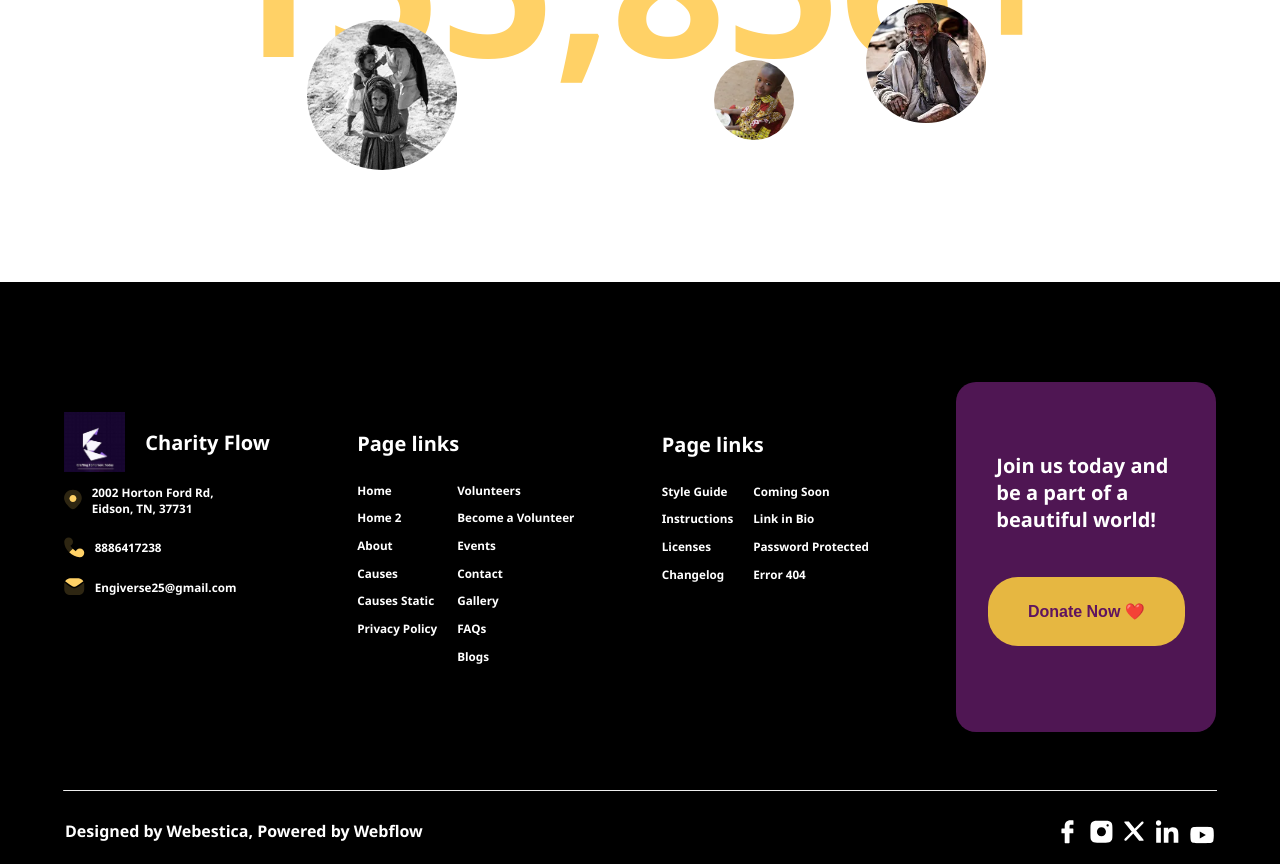
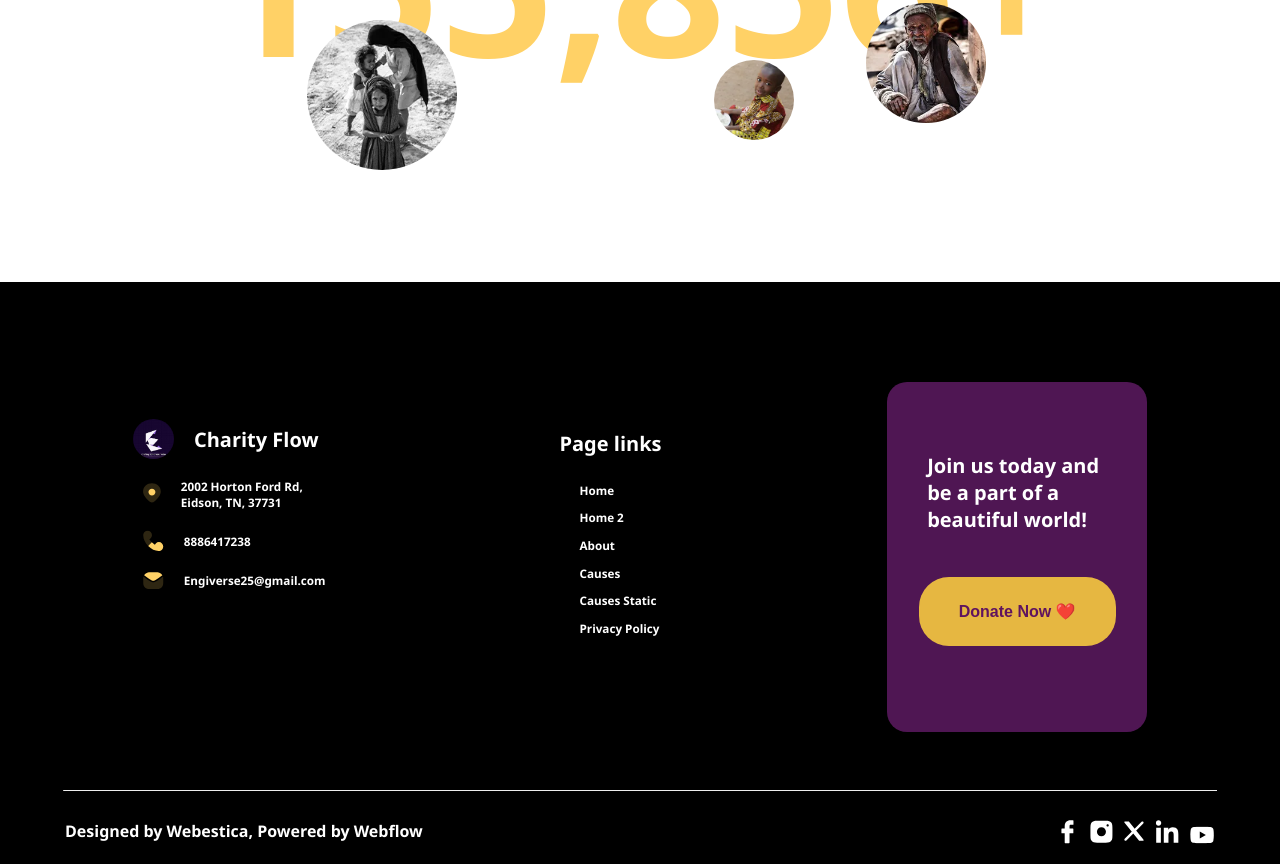
Before and after one commit to Sivasundhar16/charity-update, a plain HTML site: page about.html in a window 1280 px wide. Shown: the part 4183-5047 px from the top of the page. Drawn offline with nearby package versions, Linux system fonts and the light colour scheme.

Commit message:
finished. just for checking

```diff
--- a/about.css
+++ b/about.css
@@ -541,12 +541,14 @@ body {
 
 .firstimgfooter img {
   width: auto;
-  height: 60px;
+  height: 40px;
+  border-radius: 50%;
 }
 
 .firstpartflex {
   display: flex;
-  gap: 10px;
+  gap: 20px;
+  margin-left: 10px;
 }
 
 .firstdivfooter {
@@ -559,9 +561,12 @@ body {
 
 .makesecondflex {
   display: flex;
-  gap: 20px;
+  gap: 40px;
 }
 
+.makesecondflex h3 {
+  margin-left: 20px;
+}
 .finalfooteriv {
   display: flex;
   flex-direction: column;
@@ -959,4 +964,7 @@ body {
   .makethriddiv {
     display: none;
   }
+  .makewhite h4 {
+    font-size: 10px;
+  }
 }
--- a/about.html
+++ b/about.html
@@ -379,7 +379,7 @@
                 <h3>Causes Static</h3>
                 <h3>Privacy Policy</h3>
               </div>
-              <div>
+              <!-- <div>
                 <h3>Volunteers</h3>
                 <h3>Become a Volunteer</h3>
                 <h3>Events</h3>
@@ -387,12 +387,12 @@
                 <h3>Gallery</h3>
                 <h3>FAQs</h3>
                 <h3>Blogs</h3>
-              </div>
+              </div> -->
             </div>
           </div>
 
           <!-- thrid div -->
-          <div class="makethriddiv" data-aos="fade-up" data-aos-duration="2000">
+          <!-- <div class="makethriddiv" data-aos="fade-up" data-aos-duration="2000">
             <h1>Page links</h1>
             <div class="makesecondflex makeh3cursor">
               <div>
@@ -408,7 +408,7 @@
                 <h3>Error 404</h3>
               </div>
             </div>
-          </div>
+          </div> -->
 
           <!-- fourth div -->
 
--- a/causes.css
+++ b/causes.css
@@ -268,12 +268,14 @@ body {
 
 .firstimgfooter img {
   width: auto;
-  height: 60px;
+  height: 40px;
+  border-radius: 50%;
 }
 
 .firstpartflex {
   display: flex;
-  gap: 10px;
+  gap: 20px;
+  margin-left: 10px;
 }
 
 .firstdivfooter {
@@ -286,7 +288,11 @@ body {
 
 .makesecondflex {
   display: flex;
-  gap: 20px;
+  gap: 40px;
+}
+
+.makesecondflex h3 {
+  margin-left: 20px;
 }
 
 .finalfooteriv {
@@ -486,4 +492,7 @@ body {
   .extendedflex {
     background-color: black;
   }
+  .makewhite {
+    font-size: 10px;
+  }
 }
--- a/contact.css
+++ b/contact.css
@@ -336,12 +336,14 @@ label {
 
 .firstimgfooter img {
   width: auto;
-  height: 60px;
+  height: 40px;
+  border-radius: 50%;
 }
 
 .firstpartflex {
   display: flex;
-  gap: 10px;
+  gap: 20px;
+  margin-left: 10px;
 }
 
 .firstdivfooter {
@@ -354,7 +356,10 @@ label {
 
 .makesecondflex {
   display: flex;
-  gap: 20px;
+  gap: 40px;
+}
+.makesecondflex h3 {
+  margin-left: 20px;
 }
 
 .finalfooteriv {
@@ -570,4 +575,11 @@ label {
   .extendedflex {
     background-color: black;
   }
+
+  .nav-links {
+    font-size: 12px;
+  }
+  .makewhite {
+    font-size: 10px;
+  }
 }
--- a/styles.css
+++ b/styles.css
@@ -926,12 +926,14 @@ body {
 
 .firstimgfooter img {
   width: auto;
-  height: 60px;
+  height: 40px;
+  border-radius: 50%;
 }
 
 .firstpartflex {
   display: flex;
-  gap: 10px;
+  gap: 20px;
+  margin-left: 10px;
 }
 
 .firstdivfooter {
@@ -945,6 +947,10 @@ body {
 .makesecondflex {
   display: flex;
   gap: 20px;
+}
+
+.makesecondflex h3 {
+  margin-left: 20px;
 }
 
 .finalfooteriv {
@@ -1387,4 +1393,7 @@ body {
   .extendedflex {
     background-color: black;
   }
+  .makewhite h4 {
+    font-size: 10px;
+  }
 }
```
Also changed, not shown: causes.html (+4 -4 lines), contact.html (+4 -4 lines), index.html (+4 -4 lines).
